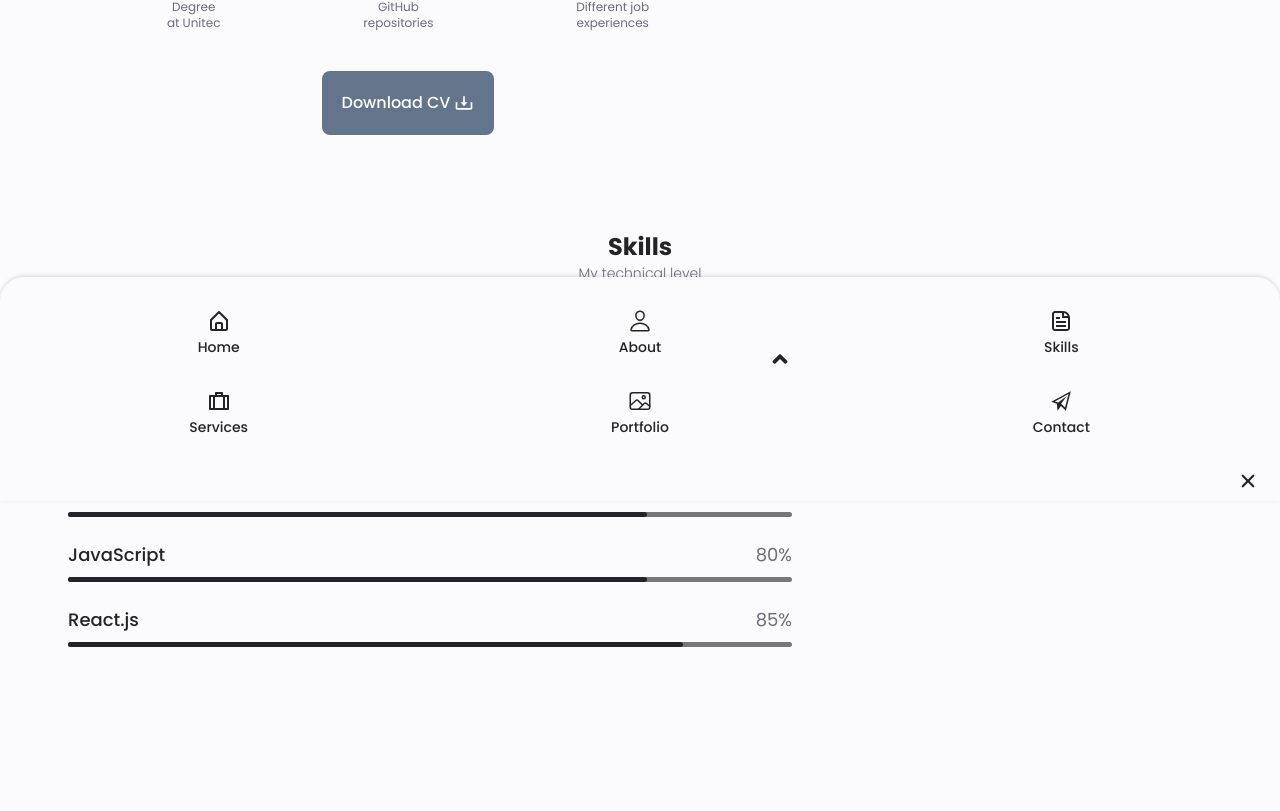
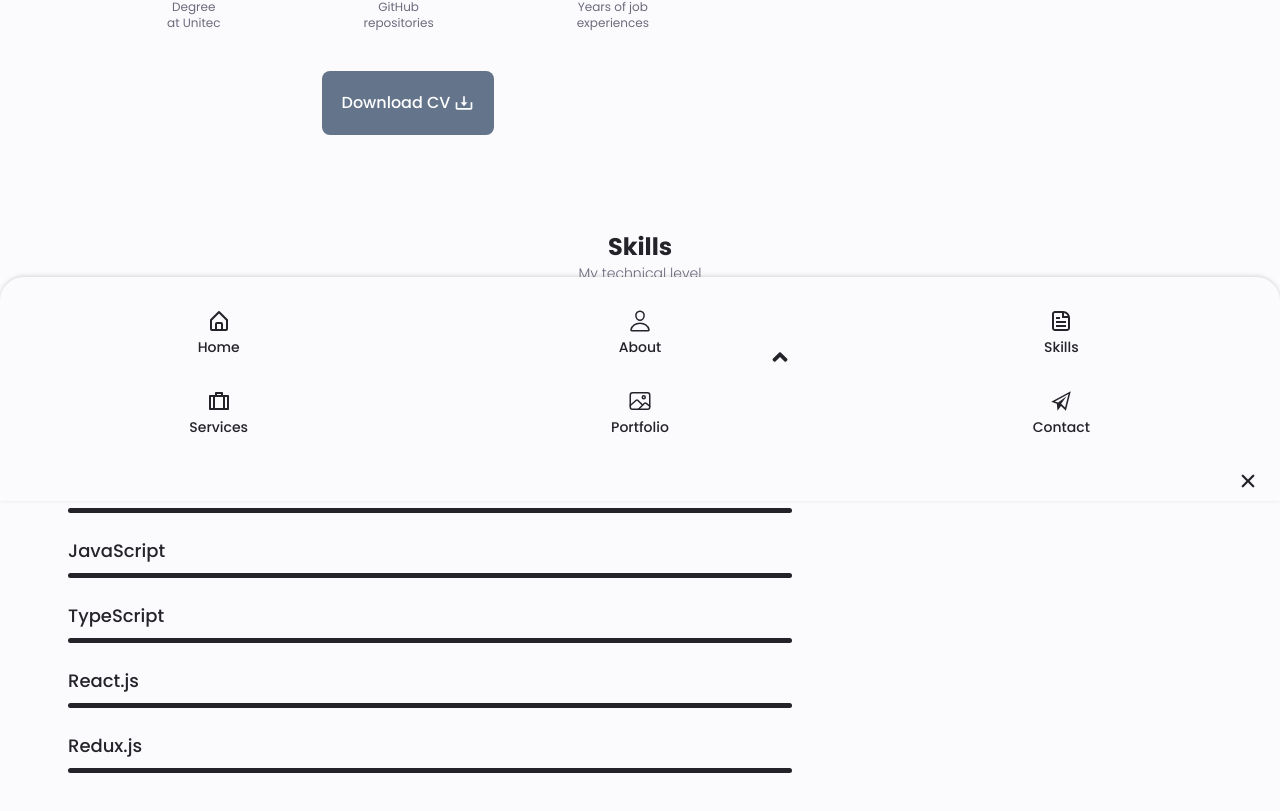
Before and after one commit to danielkim2711/personal-website-app, a React (Create React App) app: page / in a window 1280 px wide. Shown: the part 1099-1910 px from the top of the page. Built offline with nearby package versions, Linux system fonts and the light colour scheme.

Commit message:
Update frontend development skills

```diff
--- a/src/components/layouts/About.jsx
+++ b/src/components/layouts/About.jsx
@@ -49,7 +49,7 @@ const About = ({ aboutRef }) => {
                 className='block text-center text-xl text-primary-color font-semibold'
                 id='about__info-title'
               >
-                45+
+                50+
               </span>
               <span
                 className='block text-center text-xs text-[#6d6a7c]'
@@ -69,7 +69,7 @@ const About = ({ aboutRef }) => {
                 className='block text-center text-xs text-[#6d6a7c]'
                 id='about__info-name'
               >
-                Different job <br /> experiences
+                Years of job <br /> experiences
               </span>
             </div>
           </div>
--- a/src/components/layouts/Skills.jsx
+++ b/src/components/layouts/Skills.jsx
@@ -35,8 +35,8 @@ const Skills = ({ skillsRef }) => {
               />
 
               <div>
-                <h1 className='text-2xl font-semibold' id='skills__title'>
-                  Front End Developer
+                <h1 className='text-xl font-semibold' id='skills__title'>
+                  Front End Development
                 </h1>
                 <span className='text-sm text-[#999]' id='skills__subtitle'>
                   3 years of degree experience
@@ -59,95 +59,75 @@ const Skills = ({ skillsRef }) => {
               id='skills__list'
             >
               <div id='skills__data'>
-                <div
-                  className='flex justify-between mb-2 text-lg'
-                  id='skills__title'
-                >
+                <div className='mb-2 text-lg' id='skills__title'>
                   <h3 className='font-medium' id='skills__name'>
-                    HTML
+                    HTML5
                   </h3>
-                  <span className='text-[#6d6a7c]' id='skills__number'>
-                    90%
-                  </span>
                 </div>
-                <div
-                  className='h-[5px] rounded bg-secondary-color'
-                  id='skills__bar'
-                >
                 <span
-                    className='block h-[5px] rounded bg-primary-color w-[90%]'
+                  className='block h-[5px] rounded bg-primary-color w-full'
                   id='skills__percentage skills__html'
                 ></span>
               </div>
+
+              <div id='skills__data'>
+                <div className='mb-2 text-lg' id='skills__title'>
+                  <h3 className='font-medium' id='skills__name'>
+                    CSS3
+                  </h3>
+                </div>
+                <span
+                  className='block h-[5px] rounded bg-primary-color w-full'
+                  id='skills__percentage skills__html'
+                ></span>
               </div>
 
               <div id='skills__data'>
-                <div
-                  className='flex justify-between mb-2 text-lg'
-                  id='skills__title'
-                >
+                <div className='mb-2 text-lg' id='skills__title'>
                   <h3 className='font-medium' id='skills__name'>
-                    CSS
+                    JavaScript
                   </h3>
-                  <span className='text-[#6d6a7c]' id='skills__number'>
-                    80%
-                  </span>
                 </div>
-                <div
-                  className='h-[5px] rounded bg-secondary-color'
-                  id='skills__bar'
-                >
                 <span
-                    className='block h-[5px] rounded bg-primary-color w-[80%]'
-                    id='skills__percentage skills__css'
+                  className='block h-[5px] rounded bg-primary-color w-full'
+                  id='skills__percentage skills__html'
                 ></span>
-                </div>
               </div>
 
               <div id='skills__data'>
-                <div
-                  className='flex justify-between mb-2 text-lg'
-                  id='skills__title'
-                >
+                <div className='mb-2 text-lg' id='skills__title'>
                   <h3 className='font-medium' id='skills__name'>
-                    JavaScript
+                    TypeScript
                   </h3>
-                  <span className='text-[#6d6a7c]' id='skills__number'>
-                    80%
-                  </span>
                 </div>
-                <div
-                  className='h-[5px] rounded bg-secondary-color'
-                  id='skills__bar'
-                >
                 <span
-                    className='block h-[5px] rounded bg-primary-color w-[80%]'
-                    id='skills__percentage skills__js'
+                  className='block h-[5px] rounded bg-primary-color w-full'
+                  id='skills__percentage skills__html'
                 ></span>
-                </div>
               </div>
 
               <div id='skills__data'>
-                <div
-                  className='flex justify-between mb-2 text-lg'
-                  id='skills__title'
-                >
+                <div className='mb-2 text-lg' id='skills__title'>
                   <h3 className='font-medium' id='skills__name'>
                     React.js
                   </h3>
-                  <span className='text-[#6d6a7c]' id='skills__number'>
-                    85%
-                  </span>
                 </div>
-                <div
-                  className='h-[5px] rounded bg-secondary-color'
-                  id='skills__bar'
-                >
                 <span
-                    className='block h-[5px] rounded bg-primary-color w-[85%]'
-                    id='skills__percentage skills__react'
+                  className='block h-[5px] rounded bg-primary-color w-full'
+                  id='skills__percentage skills__html'
                 ></span>
               </div>
+
+              <div id='skills__data'>
+                <div className='mb-2 text-lg' id='skills__title'>
+                  <h3 className='font-medium' id='skills__name'>
+                    Redux.js
+                  </h3>
+                </div>
+                <span
+                  className='block h-[5px] rounded bg-primary-color w-full'
+                  id='skills__percentage skills__html'
+                ></span>
               </div>
             </div>
           </div>
```
Lines whose indentation alone changed are shown as unchanged.
